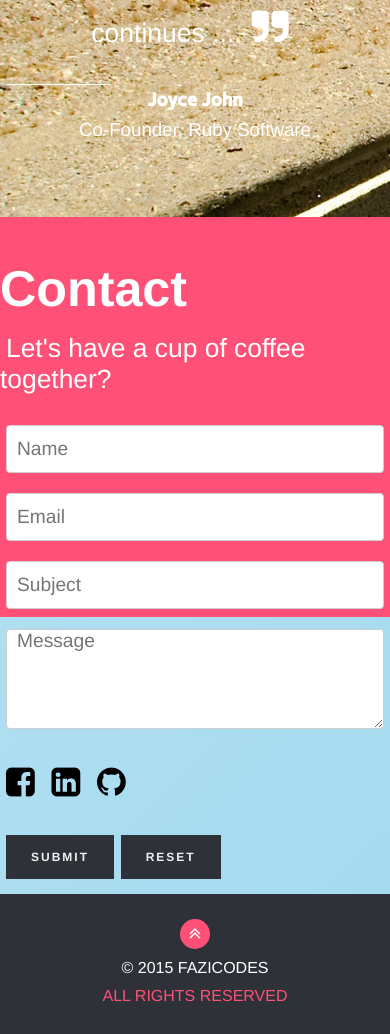
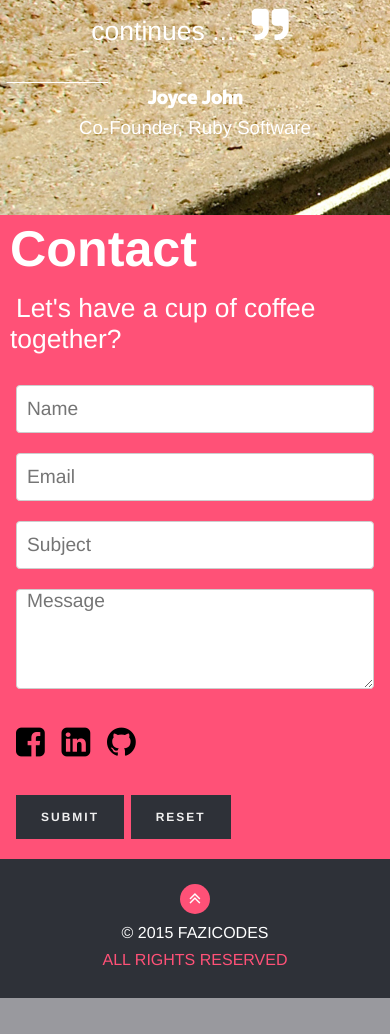
Before and after one commit to fazilabdulkadher/fazicodes, a PHP site: page /index.html in a window 390 px wide. Shown: the part 4640-5674 px from the top of the page. After the commit the page ends 5638 px from the top, so only its background shows below. Run offline with PHP 8.4, Linux system fonts and the light colour scheme.

Commit message:
adding respsonsive second version

```diff
--- a/css/max-367px.css
+++ b/css/max-367px.css
@@ -91,4 +91,10 @@ footer{
 .arrow{
 	position:relative;
 	margin-top:10px;}
+.png-con{
+	padding:10px;}
+.mob-pdng-abt{
+	padding-bottom:21em;}
+.disply-non-mb{
+	display:none;}
 }
--- a/index.html
+++ b/index.html
@@ -211,7 +211,7 @@ I work for your users and your customers. Let me show you how.-->
 </ul>
 
 <div class="clr-fix"></div>
-<hr class="top-mrg-10 white-bg">
+<hr class="top-mrg-10 white-bg disply-non-mb">
 </div>
 <div class="col col12 pdng-lf-none top-mrg-30 pro-list">
 <div class="col2 animatedParent">
@@ -363,7 +363,7 @@ I work for your users and your customers. Let me show you how.-->
     </div>
 
 </div>
-<div class="contact about" id="contact">
+<div class="contact about mob-pdng-abt png-con" id="contact">
 <div class="container animatedParent animateOnce" >
 <h2 class="animated bounceInRight ">Contact</h2>
 <label class="pdng-mob my-role animated bounceInRight delay-250" >Let's have a cup of coffee together?</label>
```
